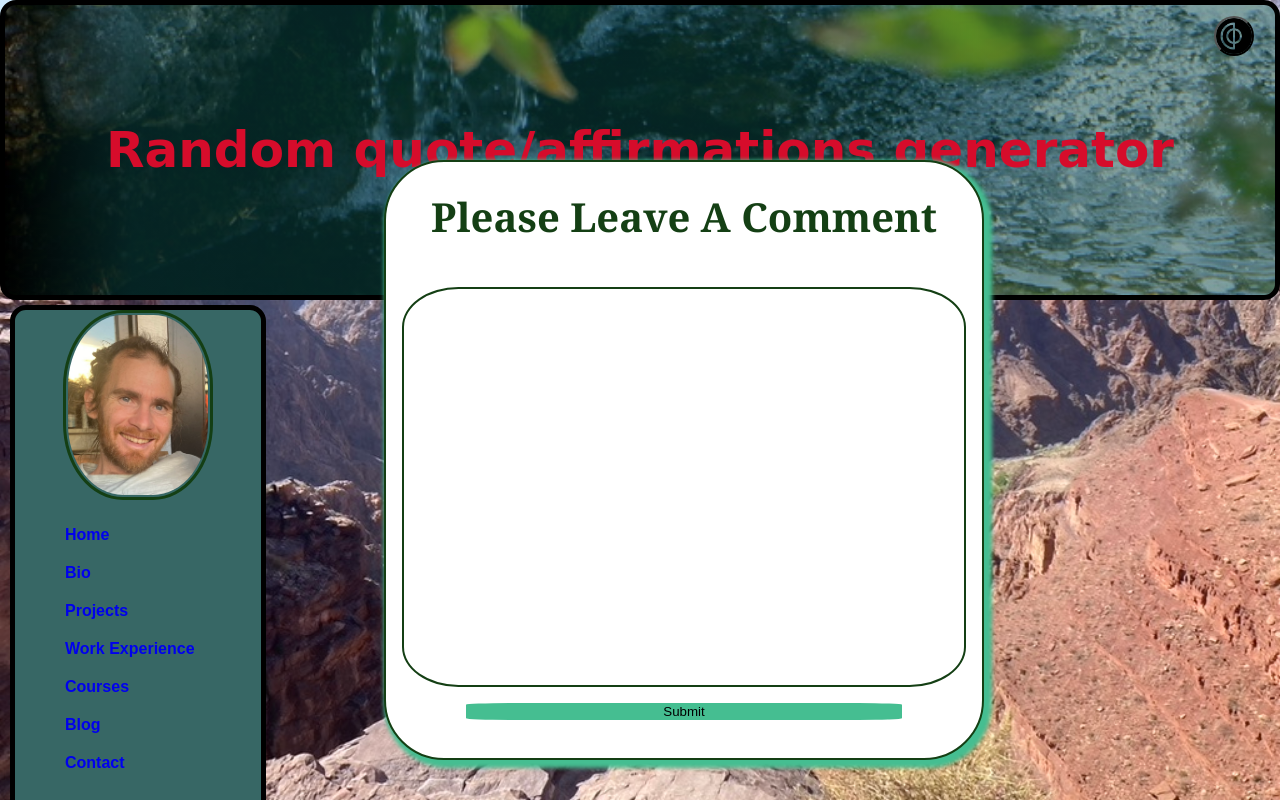
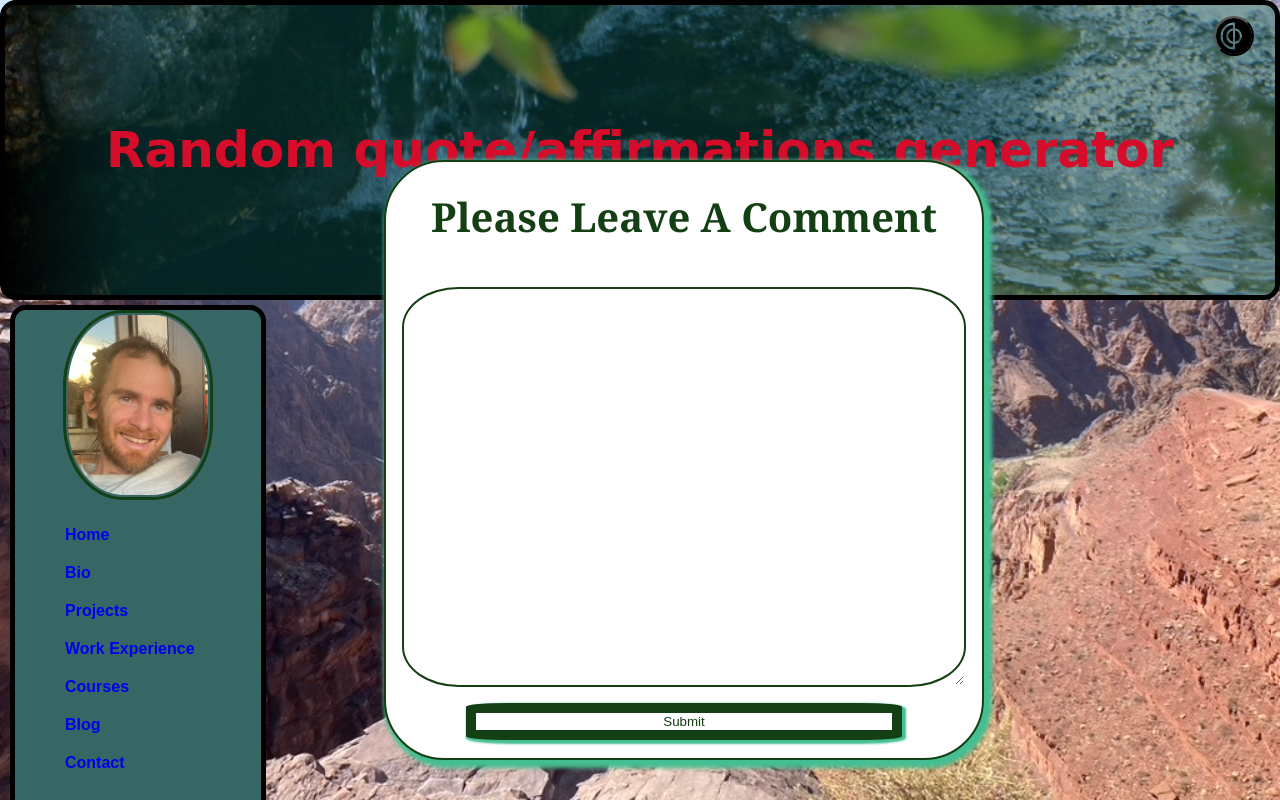
Before and after one commit to DavidButterton/Personal-Website, a plain HTML site: page index.html in a window 1280 px wide. In both pictures the pointer is over the button "Submit". Shown: the top 800 px of the page. Drawn offline with Linux system fonts and the light colour scheme.

Commit message:
added styling to the comment submit button, changed input to textarea and added padding to get the text to appear further inside the field

```diff
--- a/index.html
+++ b/index.html
@@ -13,7 +13,7 @@
         <div class="modal__comment-box">
             <h1 class="modal__title">Please Leave A Comment</h1>
             <form class="modal__submit-form">
-                <input type="text" class="modal__comment-textfield">
+                <textarea type="text" class="modal__comment-textfield"></textarea>
                 <button type="submit" class="modal__submit-button">Submit</button>
             </form>
         </div>
--- a/shared.css
+++ b/shared.css
@@ -52,6 +52,8 @@ body {
     height: 400px;
     border: 2px solid #143F14;
     border-radius: 10%;
+    padding: 2rem;
+    font-size: 1.2rem;
 }
 
 .modal__submit-button {
@@ -59,6 +61,14 @@ body {
     background-color: #45be91;
     border:#143F14;
     border-radius: 10%;
+}
+
+.modal__submit-button:hover,
+.modal__submit-button:active {
+    background: white;
+    color:#143F14;
+    border: 10px solid #143F14;
+    box-shadow: 2px 2px 2px 2px #45be91;
 }
 
 .background {
```
